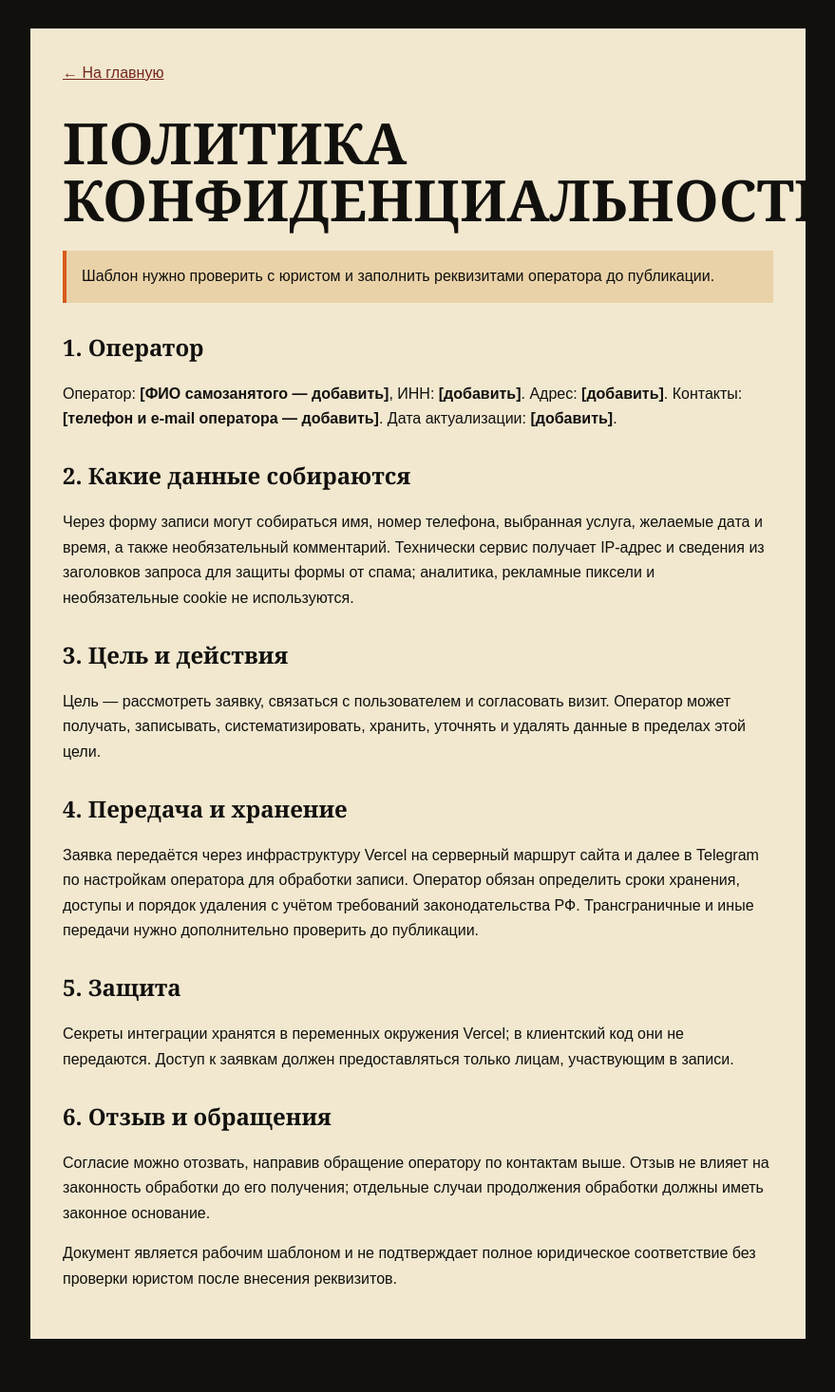
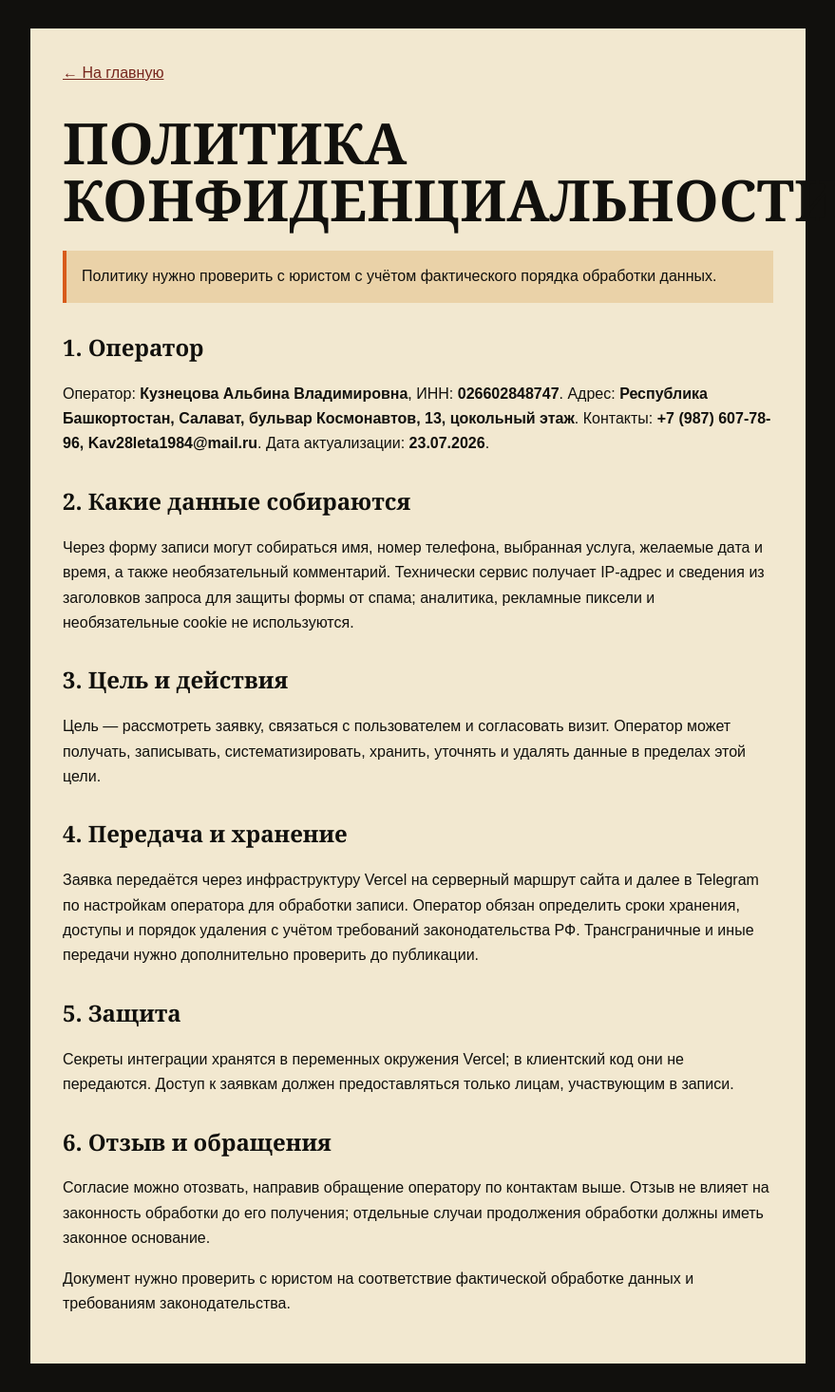
Before and after one commit to ezixxxgame-cmyk/b-b, a Next.js app: page /privacy in a window 1280 px wide. Shown: the whole page at 95% size, without its empty margins (200-1079 px from the left). Before the commit the page ends 1440 px from the top, so only its background shows below. Built offline with nearby package versions, Linux system fonts and the light colour scheme; no server answers.

Commit message:
feat: use public domain and operator details

```diff
--- a/app/privacy/page.tsx
+++ b/app/privacy/page.tsx
@@ -10,9 +10,9 @@ export default function PrivacyPage() {
   return <main className="page"><div className="shell"><article className="doc">
     <Link href="/">← На главную</Link>
     <h1>Политика конфиденциальности</h1>
-    <p className="notice">Шаблон нужно проверить с юристом и заполнить реквизитами оператора до публикации.</p>
+    <p className="notice">Политику нужно проверить с юристом с учётом фактического порядка обработки данных.</p>
     <h2>1. Оператор</h2>
-    <p>Оператор: <strong>[ФИО самозанятого — добавить]</strong>, ИНН: <strong>[добавить]</strong>. Адрес: <strong>[добавить]</strong>. Контакты: <strong>[телефон и e-mail оператора — добавить]</strong>. Дата актуализации: <strong>[добавить]</strong>.</p>
+    <p>Оператор: <strong>Кузнецова Альбина Владимировна</strong>, ИНН: <strong>026602848747</strong>. Адрес: <strong>Республика Башкортостан, Салават, бульвар Космонавтов, 13, цокольный этаж</strong>. Контакты: <strong>+7 (987) 607-78-96, Kav28leta1984@mail.ru</strong>. Дата актуализации: <strong>23.07.2026</strong>.</p>
     <h2>2. Какие данные собираются</h2>
     <p>Через форму записи могут собираться имя, номер телефона, выбранная услуга, желаемые дата и время, а также необязательный комментарий. Технически сервис получает IP-адрес и сведения из заголовков запроса для защиты формы от спама; аналитика, рекламные пиксели и необязательные cookie не используются.</p>
     <h2>3. Цель и действия</h2>
@@ -23,6 +23,6 @@ export default function PrivacyPage() {
     <p>Секреты интеграции хранятся в переменных окружения Vercel; в клиентский код они не передаются. Доступ к заявкам должен предоставляться только лицам, участвующим в записи.</p>
     <h2>6. Отзыв и обращения</h2>
     <p>Согласие можно отозвать, направив обращение оператору по контактам выше. Отзыв не влияет на законность обработки до его получения; отдельные случаи продолжения обработки должны иметь законное основание.</p>
-    <p>Документ является рабочим шаблоном и не подтверждает полное юридическое соответствие без проверки юристом после внесения реквизитов.</p>
+    <p>Документ нужно проверить с юристом на соответствие фактической обработке данных и требованиям законодательства.</p>
   </article></div></main>;
 }
```
